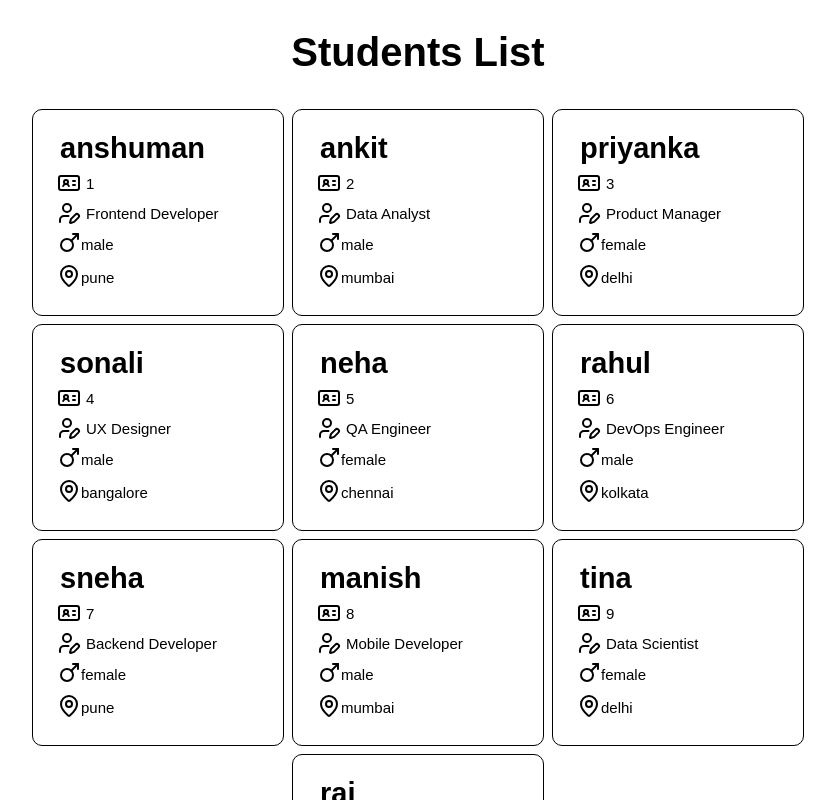
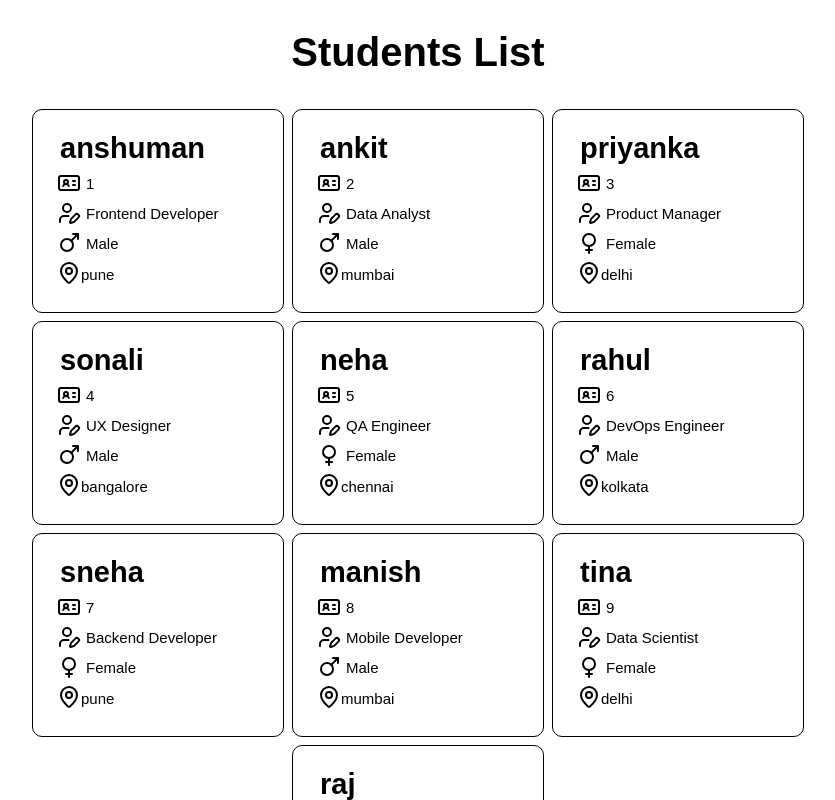
Before and after one commit to ANSHUMANMOREY7/-cards-mapping, a React (Vite) app: page / in a window 1280 px wide. Shown: the top 800 px of the page, without its empty margins (222-1057 px from the left). Built offline with nearby package versions, Linux system fonts and the light colour scheme.

Commit message:
logic for gender added

```diff
--- a/src/Home.jsx
+++ b/src/Home.jsx
@@ -3,6 +3,7 @@ import { IdCard } from 'lucide-react';
 import { MapPin } from 'lucide-react';
 import { UserPen } from 'lucide-react';
 import { Mars } from 'lucide-react';
+import { Venus } from 'lucide-react';
 
 const students = [{ name: "anshuman", job: "Frontend Developer", gender: "male", city: "pune", id: 1 },
 { name: "ankit", job: "Data Analyst", gender: "male", city: "mumbai", id: 2 },
@@ -22,14 +23,16 @@ function Home() {
             {students.map((obj) => {
                 const { name, id, job, city, gender } = obj;
                 return (
+
                     <div className="card-container" key={id}>
                         <h2 className="card-head">{name}</h2>
                         <p className="card-data"> <span className="lucide-icon"><IdCard /></span> {id}</p>
                         <p className="card-data"> <span className="lucide-icon"><UserPen/></span> {job}</p>
-                        <p className="card-data"><span className="lucide-react"><Mars/> </span>{gender}</p>
+                        <p className="card-data">  {gender == "male" ? <p className="lucide-icon"><Mars/></p> : <p className="lucide-icon"><Venus/></p>} {gender == "male" ? "Male" : "Female"} </p>
                         <p className="card-data"><span className="lucide-react"><MapPin/></span>{city}</p>
 
                     </div>
+
                 )
             })}
             </div>
```
